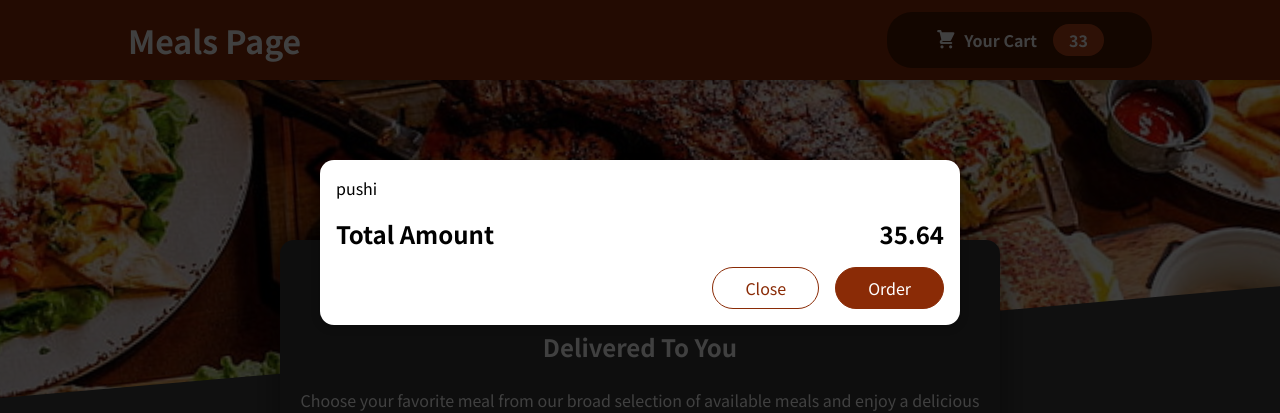
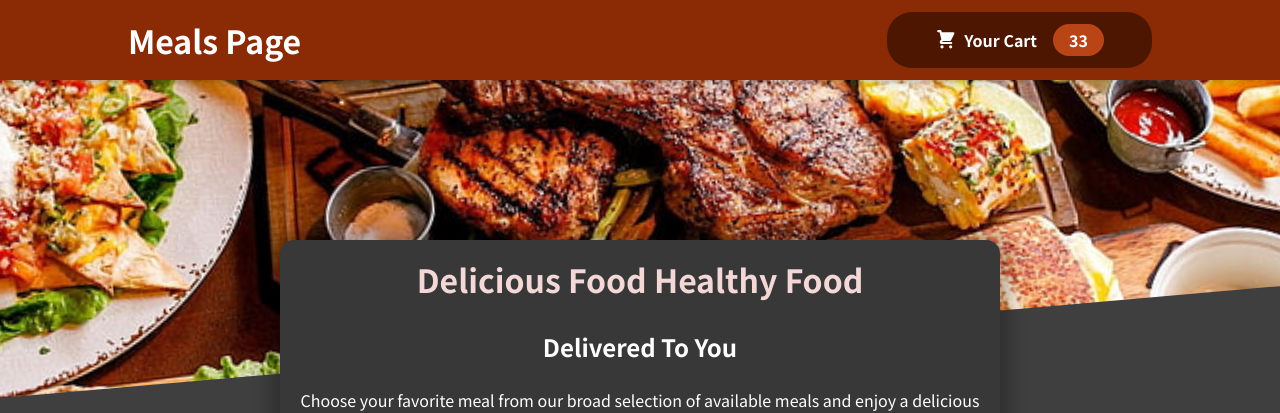
Before and after one commit to GeorgiSirakov4444/food-order-app, a React (Create React App) app: page / in a window 1280 px wide. Shown: the top 413 px of the page. Built offline with nearby package versions, Linux system fonts and the light colour scheme.

Commit message:
adding useState for the Modal

```diff
--- a/src/App.js
+++ b/src/App.js
@@ -1,13 +1,23 @@
-import React, { Fragment } from "react";
+import React, { Fragment, useState } from "react";
 import Header from "./components/Layout/Header";
 import Meals from "./components/Meals/Meals";
 import Cart from "./components/Cart/Cart";
 
 function App() {
+  const [cart, setCart] = useState(false);
+
+  const showCart = () => {
+    setCart(true);
+  };
+
+  const hideCart = () => {
+    setCart(false);
+  };
+
   return (
     <Fragment>
-      <Cart />
-      <Header/>
+      {cart && <Cart onHideCart7={hideCart}/>}
+      <Header onShowCart={showCart}/>
       <main>
         <Meals />
       </main>
--- a/src/components/Cart/Cart.js
+++ b/src/components/Cart/Cart.js
@@ -1,3 +1,4 @@
+import React, {} from 'react';
 import classes from './Cart.module.css';
 import Modal from "../UI/Modal";
 
@@ -13,14 +14,14 @@ const Cart = props => {
     </ul>
 
     return (
-        <Modal>
+        <Modal onHideCart7={props.onHideCart7}>
             {cartItems}
             <div className={classes.total}>
                 <span>Total Amount</span>
                 <span>35.64</span>
             </div>
             <div className={classes.actions}>
-                <button className={classes['button--alt']}>Close</button>
+                <button className={classes['button--alt']} onClick={props.onHideCart7}>Close</button>
                 <button className={classes.button}>Order</button>
             </div>
         </Modal>
--- a/src/components/Layout/Header.js
+++ b/src/components/Layout/Header.js
@@ -8,7 +8,7 @@ const Header = (props) => {
     <Fragment>
         <header className={classes.header}>
             <h1>Meals Page</h1>
-            <HeaderCartButton />
+            <HeaderCartButton onClickShow={props.onShowCart}/>
         </header>
         <div className={classes['main-image']}>
             <img src={tastyImages} alt='Tasty Buffet.'/>
--- a/src/components/Layout/HeaderCartButton.js
+++ b/src/components/Layout/HeaderCartButton.js
@@ -4,7 +4,7 @@ import CartIcon from '../Cart/CartIcon';
 
 const HeaderCartButton = props => {
     return (
-        <button className={classes.button}>
+        <button className={classes.button} onClick={props.onClickShow}>
             <span className={classes.icon}><CartIcon /></span>
             <span>Your Cart</span>
             <span className={classes.badge}>33</span>
--- a/src/components/UI/Modal.js
+++ b/src/components/UI/Modal.js
@@ -2,8 +2,8 @@ import { Fragment } from 'react';
 import ReactDOM from 'react-dom';
 import classes from './Modal.module.css';
 
-const Backdrop = () => {
-    return <div className={classes.backdrop}/>;
+const Backdrop = (props) => {
+    return <div className={classes.backdrop} onClick={props.onHideCart7}/>;
 };
 
 const ModalOverlay = props => {
@@ -17,7 +17,7 @@ const portalHelper = document.getElementById('overlays');
 const Modal = props => {
     return (
         <Fragment>
-            {ReactDOM.createPortal(<Backdrop />, portalHelper)}
+            {ReactDOM.createPortal(<Backdrop onHideCart7={props.onHideCart7}/>, portalHelper)}
             {ReactDOM.createPortal(<ModalOverlay>{props.children}</ModalOverlay>, portalHelper)}
         </Fragment>
     );
```
